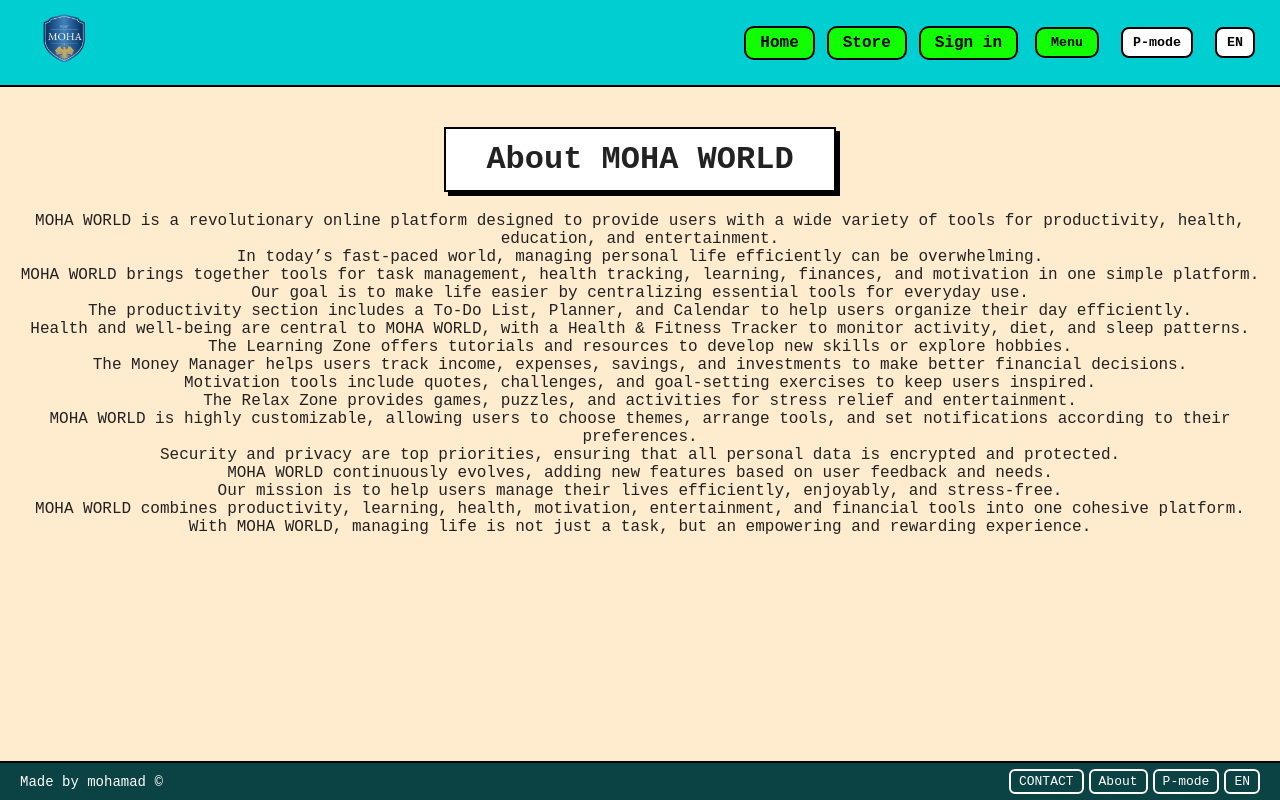
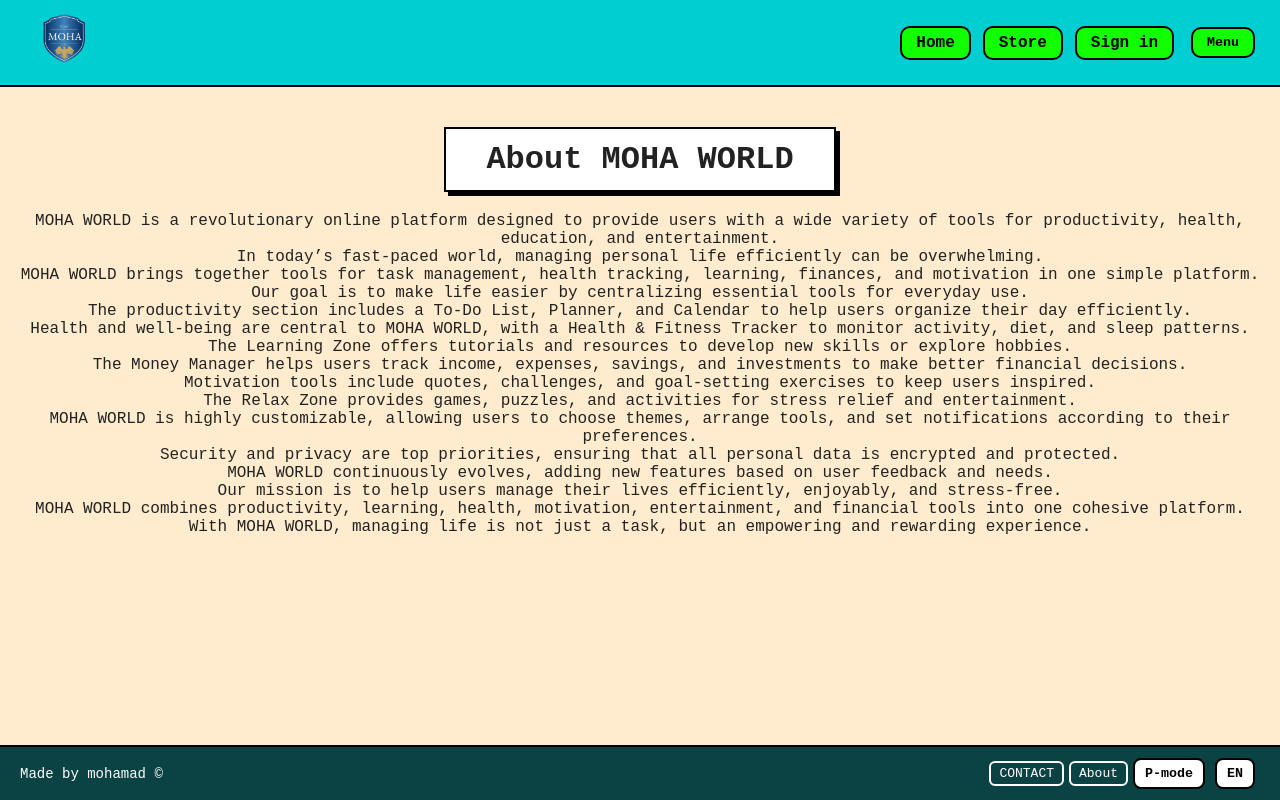
Before and after one commit to MohaSY-07/Moha-World, a plain HTML site: page about.html in a window 1280 px wide. Drawn offline with Linux system fonts and the light colour scheme.

Commit message:
fixing the about , contact och index

```diff
--- a/about.html
+++ b/about.html
@@ -14,8 +14,6 @@
       <a href="store.html">Store</a>
       <a href="signin.html">Sign in</a>
       <button id="menu-btn" class="nav-btn">Menu</button>
-      <button id="p-mode">P-mode</button>
-      <button id="lang-btn">EN</button>
     </nav>
   </header>
 
@@ -111,8 +109,8 @@
     <div class="footer-links">
       <a href="contact.html">CONTACT</a>
       <a href="about.html">About</a>
-      <a href="#" id="p-mode-footer">P-mode</a>
-      <a href="#" id="lang-footer">EN</a>
+      <button id="p-mode">P-mode</button>
+      <button id="lang-btn">EN</button>
     </div>
   </footer>
 
```
Also changed, not shown: contact.html (+2 -4 lines), index.html (+2 -2 lines).
